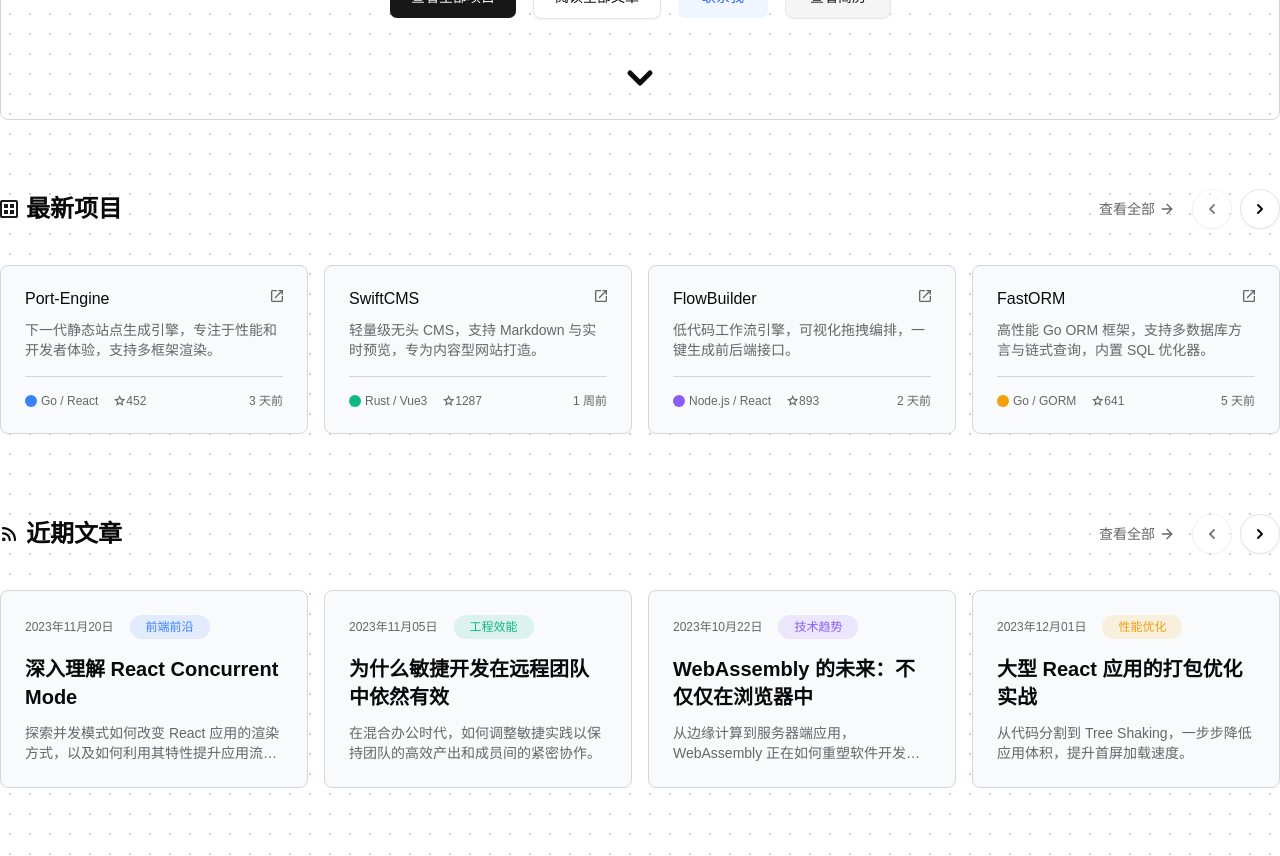
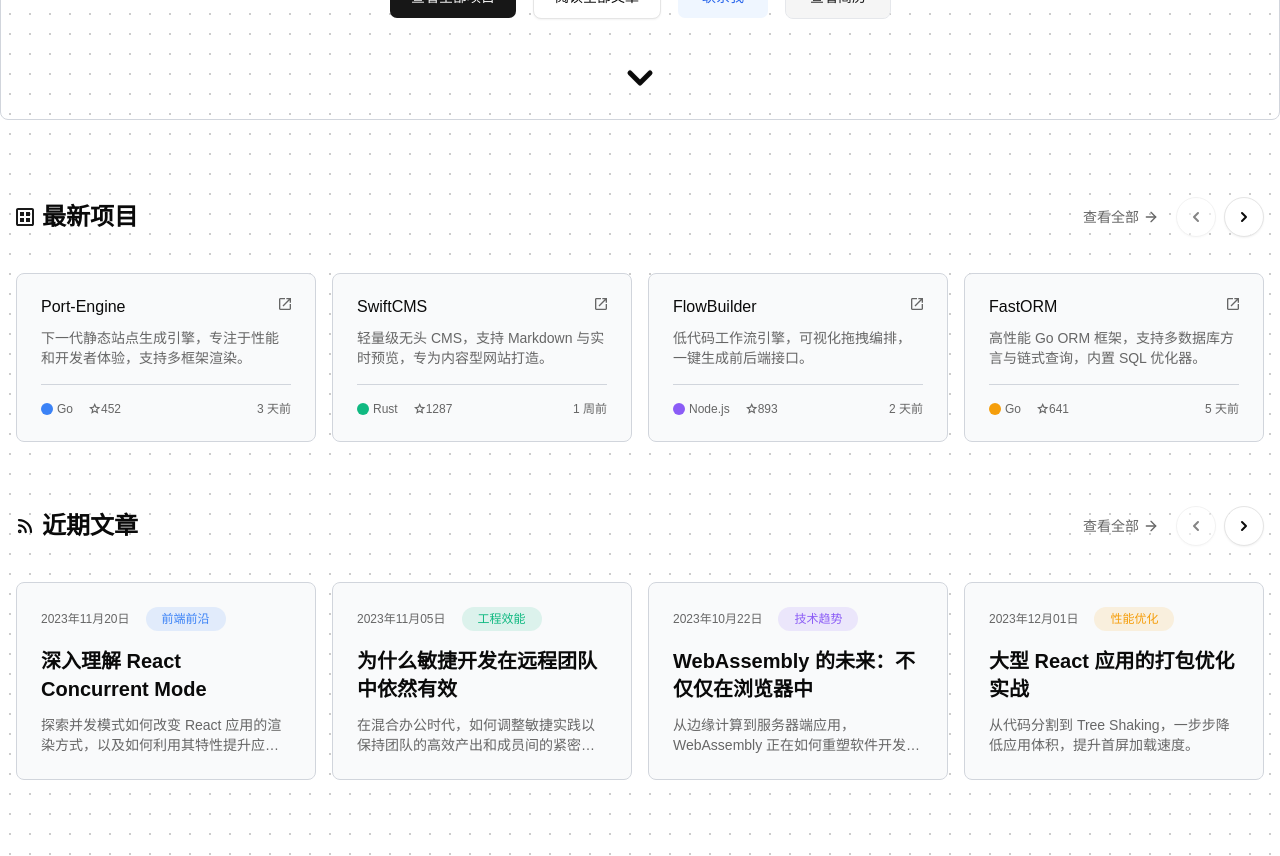
Before and after one commit to FamousRebel/Rebel_Port_React, a React (Vite) app in the folder Frontend/: page /home in a window 1280 px wide. Shown: the part 680-1536 px from the top of the page. Built offline with nearby package versions, Linux system fonts and the light colour scheme.

Commit message:
refactor (ui): 优化首页和特色区域组件
- FeaturedSection: 添加容器样式，移除多余div包裹
- Home/index: 简化techStack字段，添加line-clamp-2限制行数
- Home/index: 调整布局容器结构

```diff
--- a/Frontend/src/components/Sections/Home/FeaturedSection.tsx
+++ b/Frontend/src/components/Sections/Home/FeaturedSection.tsx
@@ -46,7 +46,7 @@ const FeaturedSection = <T extends CardItem>({
   }, [api]);
 
   return (
-    <div>
+    <div className="w-full max-w-7xl mx-auto px-4 py-8">
       <div className="flex justify-between items-center mb-8">
         <div className="flex gap-2 items-center">
           {sectionIcon ? (
@@ -85,7 +85,6 @@ const FeaturedSection = <T extends CardItem>({
           </div>
         </div>
       </div>
-      <div>
       <Carousel
         className="max-w-full"
         setApi={setApi}
@@ -104,7 +103,6 @@ const FeaturedSection = <T extends CardItem>({
         </CarouselContent>
       </Carousel>
     </div>
-    </div>
   );
 };
 export default FeaturedSection;
--- a/Frontend/src/pages/Home/index.tsx
+++ b/Frontend/src/pages/Home/index.tsx
@@ -118,7 +118,7 @@ const projectsData: ProjectsItem[] = [
     title: "Port-Engine",
     description:
       "下一代静态站点生成引擎，专注于性能和开发者体验，支持多框架渲染。",
-    techStack: "Go / React",
+    techStack: "Go",
     star: 452,
     date: "3 天前",
     color: "#3b82f6",
@@ -129,7 +129,7 @@ const projectsData: ProjectsItem[] = [
     title: "SwiftCMS",
     description:
       "轻量级无头 CMS，支持 Markdown 与实时预览，专为内容型网站打造。",
-    techStack: "Rust / Vue3",
+    techStack: "Rust",
     star: 1287,
     date: "1 周前",
     color: "#10b981",
@@ -139,7 +139,7 @@ const projectsData: ProjectsItem[] = [
     id: 3,
     title: "FlowBuilder",
     description: "低代码工作流引擎，可视化拖拽编排，一键生成前后端接口。",
-    techStack: "Node.js / React",
+    techStack: "Node.js",
     star: 893,
     date: "2 天前",
     color: "#8b5cf6",
@@ -150,7 +150,7 @@ const projectsData: ProjectsItem[] = [
     title: "FastORM",
     description:
       "高性能 Go ORM 框架，支持多数据库方言与链式查询，内置 SQL 优化器。",
-    techStack: "Go / GORM",
+    techStack: "Go",
     star: 641,
     date: "5 天前",
     color: "#f59e0b",
@@ -160,7 +160,7 @@ const projectsData: ProjectsItem[] = [
     id: 5,
     title: "VuePress-Plus",
     description: "VuePress 增强版，内置全文搜索、深色模式与组件化文档主题。",
-    techStack: "TypeScript / Vue3",
+    techStack: "TypeScript",
     star: 2156,
     date: "4 小时前",
     color: "#4f46e5",
@@ -170,7 +170,7 @@ const projectsData: ProjectsItem[] = [
     id: 6,
     title: "EdgeCache",
     description: "轻量级边缘缓存服务，支持 Redis 协议兼容，毫秒级响应。",
-    techStack: "Rust / Redis",
+    techStack: "Rust",
     star: 378,
     date: "2 周前",
     color: "#06b6d4",
@@ -180,7 +180,7 @@ const projectsData: ProjectsItem[] = [
     id: 7,
     title: "ReactUI-Kit",
     description: "企业级 React 组件库，支持主题定制与无障碍适配，开箱即用。",
-    techStack: "TypeScript / React",
+    techStack: "TypeScript",
     star: 3529,
     date: "1 天前",
     color: "#ec4899",
@@ -190,7 +190,7 @@ const projectsData: ProjectsItem[] = [
     id: 8,
     title: "GoMicro-Gateway",
     description: "微服务 API 网关，支持限流、熔断与灰度发布，配置零重启生效。",
-    techStack: "Go / gRPC",
+    techStack: "Go",
     star: 724,
     date: "6 天前",
     color: "#6366f1",
@@ -200,7 +200,7 @@ const projectsData: ProjectsItem[] = [
     id: 9,
     title: "DataViz-Lite",
     description: "轻量级数据可视化工具，拖拽式配置图表，支持导出图片与 PDF。",
-    techStack: "JavaScript / ECharts",
+    techStack: "JavaScript",
     star: 967,
     date: "3 周前",
     color: "#14b8a6",
@@ -210,7 +210,7 @@ const projectsData: ProjectsItem[] = [
     id: 10,
     title: "NestAdmin",
     description: "基于 NestJS 的后台管理模板，内置权限管理与动态菜单配置。",
-    techStack: "TypeScript / NestJS",
+    techStack: "TypeScript",
     star: 1543,
     date: "12 小时前",
     color: "#f43f5e",
@@ -222,7 +222,7 @@ const Home = () => {
   return (
     <div className="bg-dot-pattern">
       <BusinessCard />
-      <div className="h-[calc(100vh-64px)] flex flex-col justify-center gap-20 max-w-7xl mx-auto">
+      <div className="h-[calc(100vh-64px)] flex flex-col justify-center">
         <FeaturedSection
           type="Projects"
           title="最新项目"
@@ -247,7 +247,9 @@ const Home = () => {
                   className="group-hover:text-[#000000] text-[#666666]"
                 />
               </div>
-              <CardDescription>{item?.description}</CardDescription>
+              <CardDescription className="line-clamp-2 overflow-hidden text-ellipsis">
+                {item?.description}
+              </CardDescription>
               <CardHorizontalLine />
               <div className="flex justify-between text-xs gap-4 text-[#666666]">
                 <div className="flex flex-none items-center gap-1">
@@ -287,7 +289,9 @@ const Home = () => {
                   {item?.tag}
                 </Badge>
               </div>
-              <div className="text-xl font-bold">{item?.title}</div>
+              <div className="text-xl font-bold line-clamp-2 overflow-hidden text-ellipsis">
+                {item?.title}
+              </div>
               <CardDescription className="line-clamp-2 overflow-hidden text-ellipsis">
                 {item?.description}
               </CardDescription>
```
Lines whose indentation alone changed are shown as unchanged.
